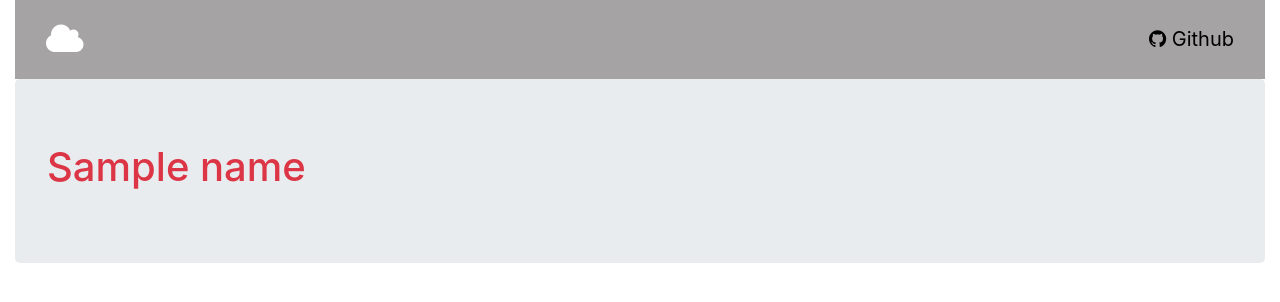
After one commit to geonith-george/weather-app, a Flask app: template templates/error.html in a window 1280 px wide. The commit adds this page. Shown: the top 302 px of the page. Run offline with Flask 2, Linux system fonts and the light colour scheme; the template is opened without the code that fills it: most values are stand-ins (such as "Sample title", 1, 10 or a date in 2020); some libraries are stand-ins or nearby versions.

Commit message:
First commit

```diff
--- a/app.py
+++ b/app.py
@@ -10,27 +10,14 @@ def homepage():
 @app.route("/location", methods=["POST"])
 def location():
     name = request.form.get("name")
-    if not name:
-        return render_template("location.html",name="Enter valid location")
-    r = requests.get(f'https://api.openweathermap.org/data/2.5/weather?q={name}&appid=ENTER-API-KEY-HERE')
+    r = requests.get(f'https://api.openweathermap.org/data/2.5/weather?q={name}&appid=001e2945294f12d900be61fdb7f6ff0c')
+    if json.loads(r.text)['cod'] == '404':
+        return render_template("error.html",name="Enter valid location")
     name=name.upper()
     temp2=json.loads(r.text)['main']['temp']
     temp2 = temp2 - 273.15
     temp2 = round(temp2,2)
     return render_template("location.html",name=name, lat=json.loads(r.text)['coord']['lat'], lon=json.loads(r.text)['coord']['lon'], temp2=temp2, w2=json.loads(r.text)['main']['humidity'])
 
-@app.route("/location2", methods=["POST"])
-def location2():
-    name = request.form.get("name2")
-    if not name:
-        return render_template("location.html",name="Enter valid location")
-    r = requests.get(f'https://api.openweathermap.org/data/2.5/weather?zip={name}&appid=001e2945294f12d900be61fdb7f6ff0c')
-    name=name.upper()
-    temp2=json.loads(r.text)['main']['temp']
-    temp2 = temp2 - 273.15
-    temp2 = round(temp2,2)
-
-    return render_template("location.html",name=name, lat=json.loads(r.text)['coord']['lat'], lon=json.loads(r.text)['coord']['lon'], temp2=temp2, w2=json.loads(r.text)['main']['humidity'])
-
 if __name__ == "__main__":
     app.run()
--- /dev/null
+++ b/templates/error.html
@@ -0,0 +1,46 @@
+<!DOCTYPE html>
+<html>
+    <head>
+        <meta charset="utf-8">
+        <title>Weather</title>
+        <meta name="viewport" content="width=device-width, initial-scale=1">
+        <link rel="stylesheet" href="https://stackpath.bootstrapcdn.com/bootstrap/4.3.1/css/bootstrap.min.css" integrity="sha384-ggOyR0iXCbMQv3Xipma34MD+dH/1fQ784/j6cY/iJTQUOhcWr7x9JvoRxT2MZw1T" crossorigin="anonymous">
+        <link rel="stylesheet" href="https://cdnjs.cloudflare.com/ajax/libs/font-awesome/4.7.0/css/font-awesome.min.css">
+        <style>
+            #value
+            {
+                padding: 0px;
+            }
+            .row.content {height: 330px}
+            #foot
+            {
+              color: black;
+              text-decoration: none;
+            }
+      </style>
+      </head>
+
+    <div class="container-fluid">
+    <header>
+        <header  style="background-color: rgb(165, 163, 163);">
+            <nav class="navbar navbar-inverse">
+                <div class="container-fluid">
+                  <div class="navbar-header">
+                    <a class="navbar-brand" style="color:white; font-size:35px" href="/"><i class="fa fa-cloud" aria-hidden="true"></i></a>
+                  </div>
+                  <ul class="nav navbar-nav navbar-right">
+                    <li><a id="foot" href="https://github.com/geonith-george" style="font-size:20px"><i class="fa fa-github" aria-hidden="true"></i> Github</a></li>
+                  </ul>
+                </div>
+              </nav>
+        </header>
+    </header>
+
+    <div class="jumbotron">
+        <h1 class="display-5 text-danger">{{ name }}</h1>
+    </div>
+
+    <script src="https://code.jquery.com/jquery-3.3.1.slim.min.js" integrity="sha384-q8i/X+965DzO0rT7abK41JStQIAqVgRVzpbzo5smXKp4YfRvH+8abtTE1Pi6jizo" crossorigin="anonymous"></script>
+    <script src="https://cdnjs.cloudflare.com/ajax/libs/popper.js/1.14.7/umd/popper.min.js" integrity="sha384-UO2eT0CpHqdSJQ6hJty5KVphtPhzWj9WO1clHTMGa3JDZwrnQq4sF86dIHNDz0W1" crossorigin="anonymous"></script>
+    <script src="https://stackpath.bootstrapcdn.com/bootstrap/4.3.1/js/bootstrap.min.js" integrity="sha384-JjSmVgyd0p3pXB1rRibZUAYoIIy6OrQ6VrjIEaFf/nJGzIxFDsf4x0xIM+B07jRM" crossorigin="anonymous"></script>
+</html>
--- a/templates/main.html
+++ b/templates/main.html
@@ -28,7 +28,7 @@
                 <a class="navbar-brand" style="color:white; font-size:35px" href="#"><i class="fa fa-cloud" aria-hidden="true"></i></a>
               </div>
               <ul class="nav navbar-nav navbar-right">
-                <li><a id="foot" href="https://github.com/geonith-george" style="font-size:25px"><i class="fa fa-github" aria-hidden="true"></i> Github</a></li>
+                <li><a id="foot" href="https://github.com/geonith-george/" style="font-size:25px"><i class="fa fa-github" aria-hidden="true"></i> Github</a></li>
               </ul>
             </div>
           </nav>
@@ -56,7 +56,7 @@
 </div>
 </body>
 <footer style="background-color: rgb(165, 163, 163); height: 100%;text-align: center; padding: 6px; font-size:15px">
-  <a id="foot" href="https://github.com/geonith-george" target="_blank">https://github.com/geonith-george</a>
+  <a id="foot" href="https://github.com/geonith-george/weather-app" target="_blank">https://github.com/geonith-george/weather-app</a>
 </footer>
     <script src="https://code.jquery.com/jquery-3.3.1.slim.min.js" integrity="sha384-q8i/X+965DzO0rT7abK41JStQIAqVgRVzpbzo5smXKp4YfRvH+8abtTE1Pi6jizo" crossorigin="anonymous"></script>
     <script src="https://cdnjs.cloudflare.com/ajax/libs/popper.js/1.14.7/umd/popper.min.js" integrity="sha384-UO2eT0CpHqdSJQ6hJty5KVphtPhzWj9WO1clHTMGa3JDZwrnQq4sF86dIHNDz0W1" crossorigin="anonymous"></script>
```
